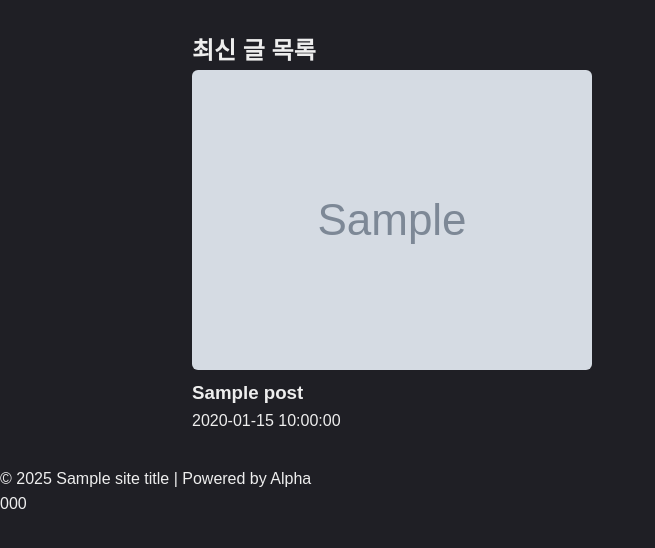
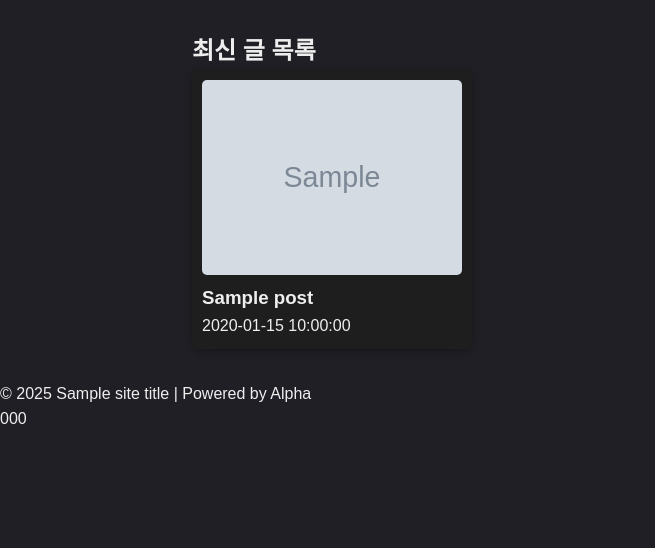
Before and after one commit to jeimsko/alpha-blog, a Flask app: template templates/cover.html in a window 1280 px wide. Shown: the part 112-660 px from the top of the page, without its empty margins (0-655 px from the left). Run offline with Flask 3, Linux system fonts and the light colour scheme; the template is opened without the code that fills it: most values are stand-ins (such as "Sample title", 1, 10 or a date in 2020); grey boxes marked "Sample" are stand-in pictures.

Commit message:
🎨 글 목록 커버 페이지 및 썸네일 출력 기능 반영

```diff
--- a/app.py
+++ b/app.py
@@ -233,6 +233,9 @@ def cover():
     posts = load_posts()  # ← 이 함수가 posts.json에서 로딩하는지 확인
     return render_template("cover.html", posts=posts)
 
+@app.route("/images/<path:filename>")
+def image(filename):
+    return send_from_directory("static/images", filename)
 
 if __name__ == "__main__":
      # 개발할 때만 사용!
--- a/static/style.css
+++ b/static/style.css
@@ -390,3 +390,30 @@ button[type="submit"] {
 .delete-btn:hover {
   background: #a80000;
 }
+
+.post-list {
+  display: flex;
+  flex-wrap: wrap;
+  gap: 20px;
+  list-style: none;
+  padding: 0;
+}
+
+.post-item {
+  background-color: #1e1e1e;
+  border-radius: 8px;
+  padding: 10px;
+  width: 280px;
+  box-shadow: 0 2px 8px rgba(0,0,0,0.3);
+  transition: 0.3s;
+}
+
+.post-item:hover {
+  transform: scale(1.03);
+}
+
+.thumb-img {
+  width: 100%;
+  height: auto;
+  border-radius: 5px;
+}
--- a/templates/cover.html
+++ b/templates/cover.html
@@ -3,7 +3,7 @@
 {% block content %}
 <div class="cover-container">
   <h2 class="cover-title">최신 글 목록</h2>
-  <div class="post-list">
+  <ul class="post-list">
     {% for post in posts %}
       <li class="post-item">
         <a href="{{ url_for('post_detail', post_id=post.id) }}" class="post-link">
@@ -13,6 +13,6 @@
         </a>
       </li>
     {% endfor %}
-  </div>
+  </ul>
 </div>
 {% endblock %}
```
Also changed, not shown: static/images/hello.jpg (renamed from static/images/default-thumb.jpg), static/images/second.jpg (added). Lines whose indentation alone changed are shown as unchanged.
